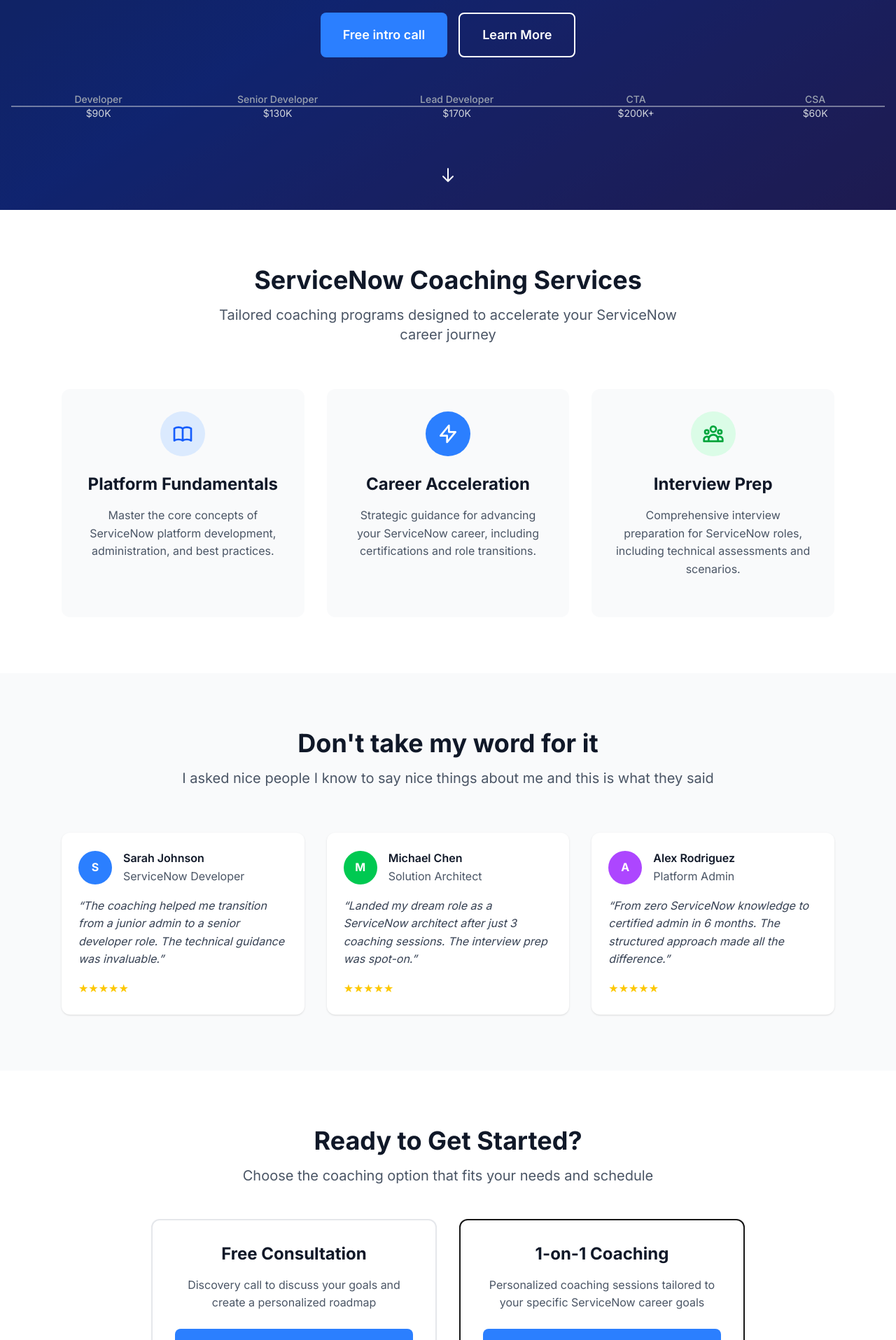
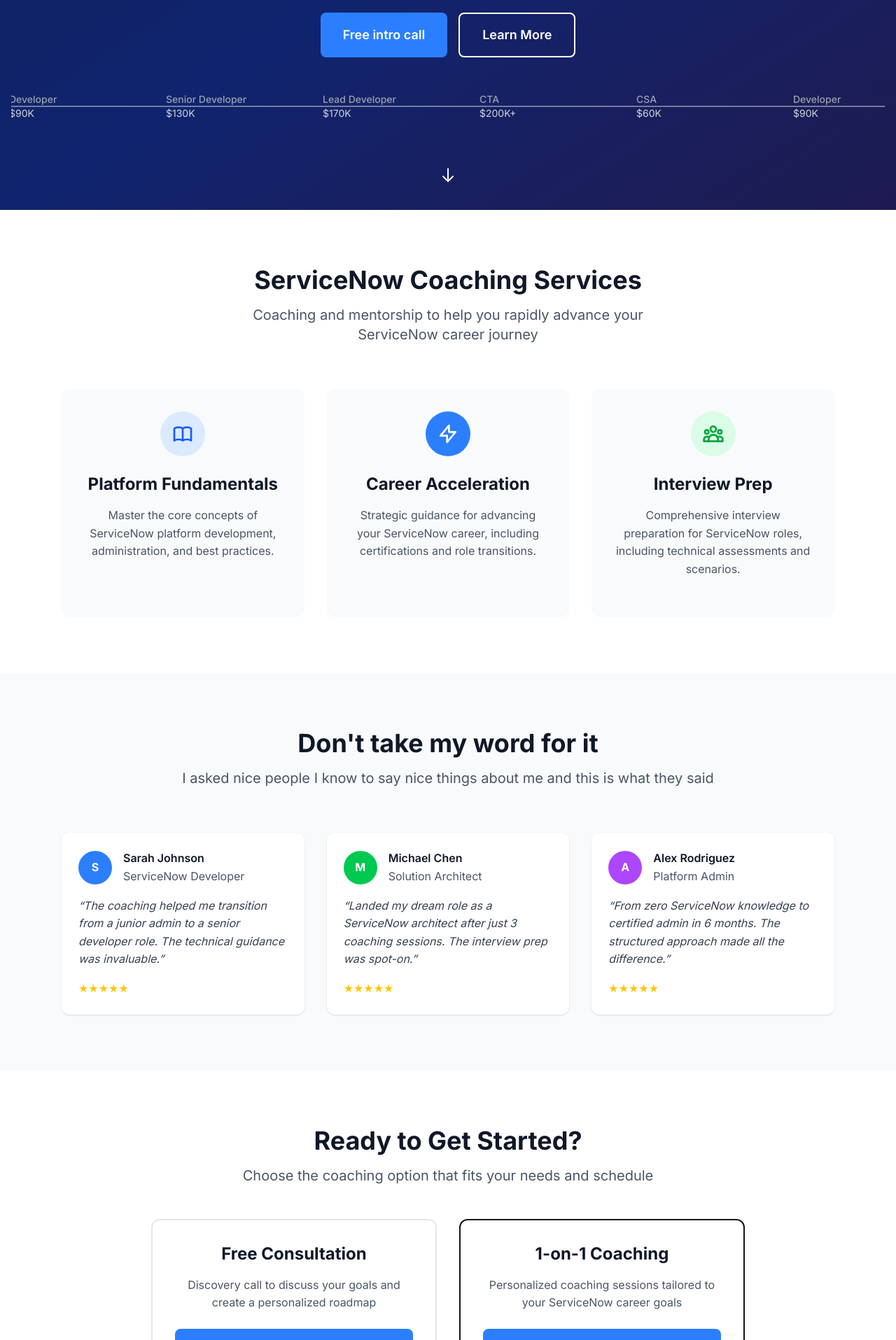
Before and after one commit to hunterphillips/sndev-career-coach, a Next.js app: page / in a window 1280 px wide. Shown: the part 500-2415 px from the top of the page at 70% size. Built offline with nearby package versions, Linux system fonts and the light colour scheme; no server answers.

Commit message:
hydration error handling

```diff
--- a/src/app/layout.js
+++ b/src/app/layout.js
@@ -35,13 +35,13 @@
 export default function RootLayout({ children }) {
   return (
     <html lang="en" className="scroll-smooth">
-      <body className={`${inter.className} antialiased`}>
+      <body className={`${inter.className} antialiased`} suppressHydrationWarning>
         <Script src="https://js.stripe.com/v3/" strategy="beforeInteractive" />
         <Script
           src={`https://www.googletagmanager.com/gtag/js?id=${process.env.NEXT_PUBLIC_GA_ID}`}
           strategy="afterInteractive"
         />
-        <Script id="google-analytics" strategy="afterInteractive">
+        <Script id="google-analytics" strategy="afterInteractive" suppressHydrationWarning>
           {`
             window.dataLayer = window.dataLayer || [];
             function gtag(){dataLayer.push(arguments);}
--- a/src/components/Navigation.jsx
+++ b/src/components/Navigation.jsx
@@ -3,6 +3,7 @@
 import { useState, useEffect } from 'react';
 import { scrollToElement } from '@/lib/utils';
 import { navigationConfig } from '@/data/navigation';
+import Image from 'next/image';
 
 export default function Navigation() {
   const [isMenuOpen, setIsMenuOpen] = useState(false);
--- a/src/components/sections/Booking.jsx
+++ b/src/components/sections/Booking.jsx
@@ -35,8 +35,8 @@
               1-on-1 Coaching
             </h3>
             <p className="text-gray-600 mb-6">
-              Personalized coaching sessions tailored to your specific
-              ServiceNow career goals
+              Personalized coaching sessions tailored to your ServiceNow career
+              goals
             </p>
             <button
               className="w-full bg-blue-500 hover:bg-blue-600 text-white py-3 rounded-lg font-semibold transition-colors cursor-pointer"
--- a/src/components/sections/CareerTimeline.jsx
+++ b/src/components/sections/CareerTimeline.jsx
@@ -21,7 +21,7 @@
               <div
                 key={`first-${index}`}
                 className="flex flex-col items-center text-center flex-shrink-0"
-                style={{ width: 'max(calc(100vw / 5), 8rem)' }}
+                className="w-32 sm:w-40 md:w-48 lg:w-56"
               >
                 <div className="text-sm text-gray-400 font-medium">{title}</div>
                 <div className="text-gray-300 text-sm">{salary}</div>
@@ -34,7 +34,7 @@
               <div
                 key={`second-${index}`}
                 className="flex flex-col items-center text-center flex-shrink-0"
-                style={{ width: 'max(calc(100vw / 5), 8rem)' }}
+                className="w-32 sm:w-40 md:w-48 lg:w-56"
               >
                 <div className="text-sm text-gray-400 font-medium">{title}</div>
                 <div className="text-gray-300 text-sm">{salary}</div>
@@ -50,7 +50,40 @@
             transform: translateX(0);
           }
           100% {
-            transform: translateX(calc(-5 * max(calc(100vw / 5), 8rem)));
+            transform: translateX(-640px);
+          }
+        }
+
+        @media (min-width: 640px) {
+          @keyframes scroll-left {
+            0% {
+              transform: translateX(0);
+            }
+            100% {
+              transform: translateX(-800px);
+            }
+          }
+        }
+
+        @media (min-width: 768px) {
+          @keyframes scroll-left {
+            0% {
+              transform: translateX(0);
+            }
+            100% {
+              transform: translateX(-960px);
+            }
+          }
+        }
+
+        @media (min-width: 1024px) {
+          @keyframes scroll-left {
+            0% {
+              transform: translateX(0);
+            }
+            100% {
+              transform: translateX(-1120px);
+            }
           }
         }
 
--- a/src/components/sections/Services.jsx
+++ b/src/components/sections/Services.jsx
@@ -6,24 +6,37 @@
     <section id="services" className="py-20 bg-white">
       <div className="max-w-6xl mx-auto px-6">
         <div className="text-center mb-16">
-          <h2 className="text-4xl font-bold text-gray-900 mb-4">ServiceNow Coaching Services</h2>
+          <h2 className="text-4xl font-bold text-gray-900 mb-4">
+            ServiceNow Coaching Services
+          </h2>
           <p className="text-xl text-gray-600 max-w-2xl mx-auto">
-            Tailored coaching programs designed to accelerate your ServiceNow career journey
+            Coaching and mentorship to help you rapidly advance your ServiceNow
+            career journey
           </p>
         </div>
 
         <div className="grid md:grid-cols-3 gap-8">
           {services.map((service) => (
-            <div key={service.id} className="bg-gray-50 p-8 rounded-xl text-center">
-              <div className={`w-16 h-16 ${service.bgColor} rounded-full flex items-center justify-center mx-auto mb-6`}>
-                <Icon type={service.icon} className={`w-8 h-8 ${service.iconColor}`} />
+            <div
+              key={service.id}
+              className="bg-gray-50 p-8 rounded-xl text-center"
+            >
+              <div
+                className={`w-16 h-16 ${service.bgColor} rounded-full flex items-center justify-center mx-auto mb-6`}
+              >
+                <Icon
+                  type={service.icon}
+                  className={`w-8 h-8 ${service.iconColor}`}
+                />
               </div>
-              <h3 className="text-2xl font-bold text-gray-900 mb-4">{service.title}</h3>
+              <h3 className="text-2xl font-bold text-gray-900 mb-4">
+                {service.title}
+              </h3>
               <p className="text-gray-600 mb-6">{service.description}</p>
             </div>
           ))}
         </div>
       </div>
     </section>
-  )
+  );
 }
--- a/src/data/navigation.js
+++ b/src/data/navigation.js
@@ -4,6 +4,7 @@
     href: '/',
     sectionId: 'hero',
   },
+  logo: '/images/logo-bg-removed.png',
   sections: ['hero', 'services', 'testimonials', 'booking'],
   menuItems: [
     {
```
Also changed, not shown: public/images/logo-bg-removed.png (added).
